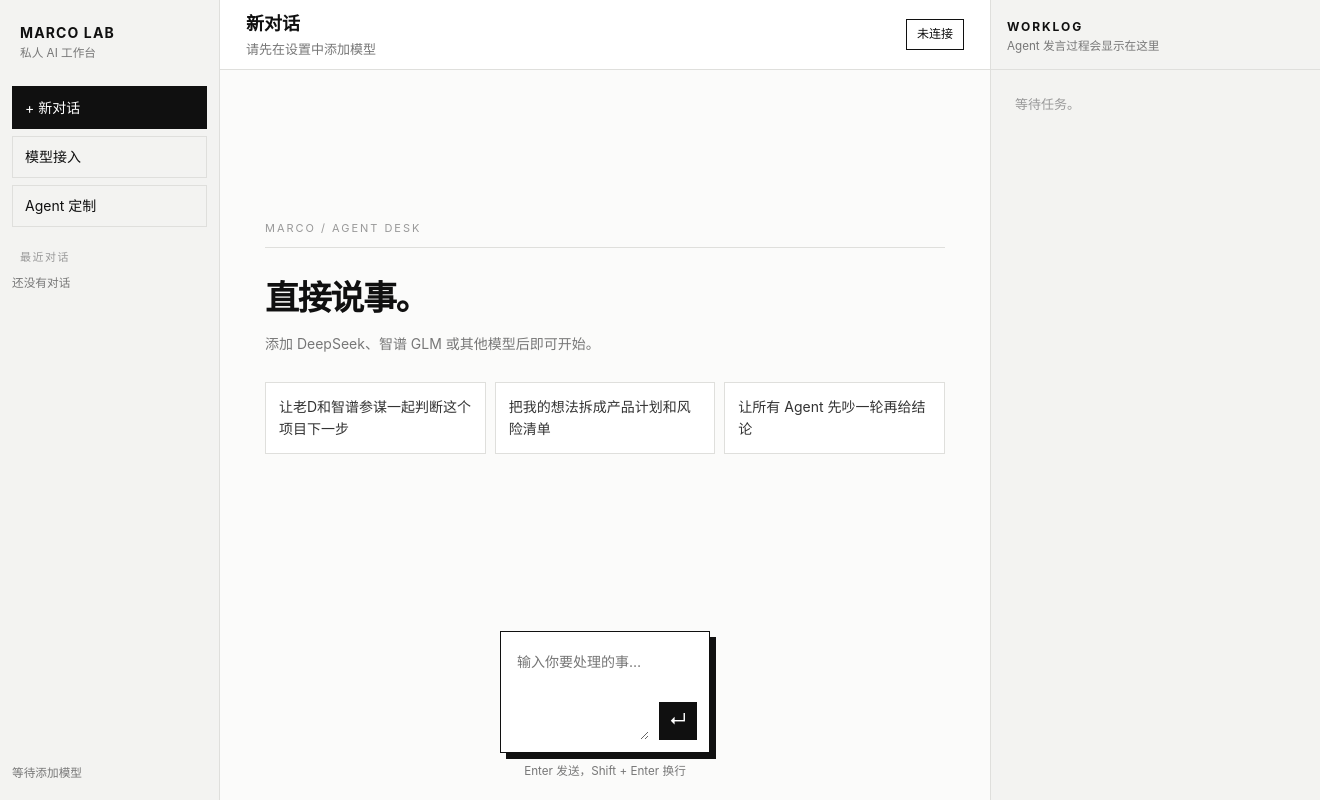
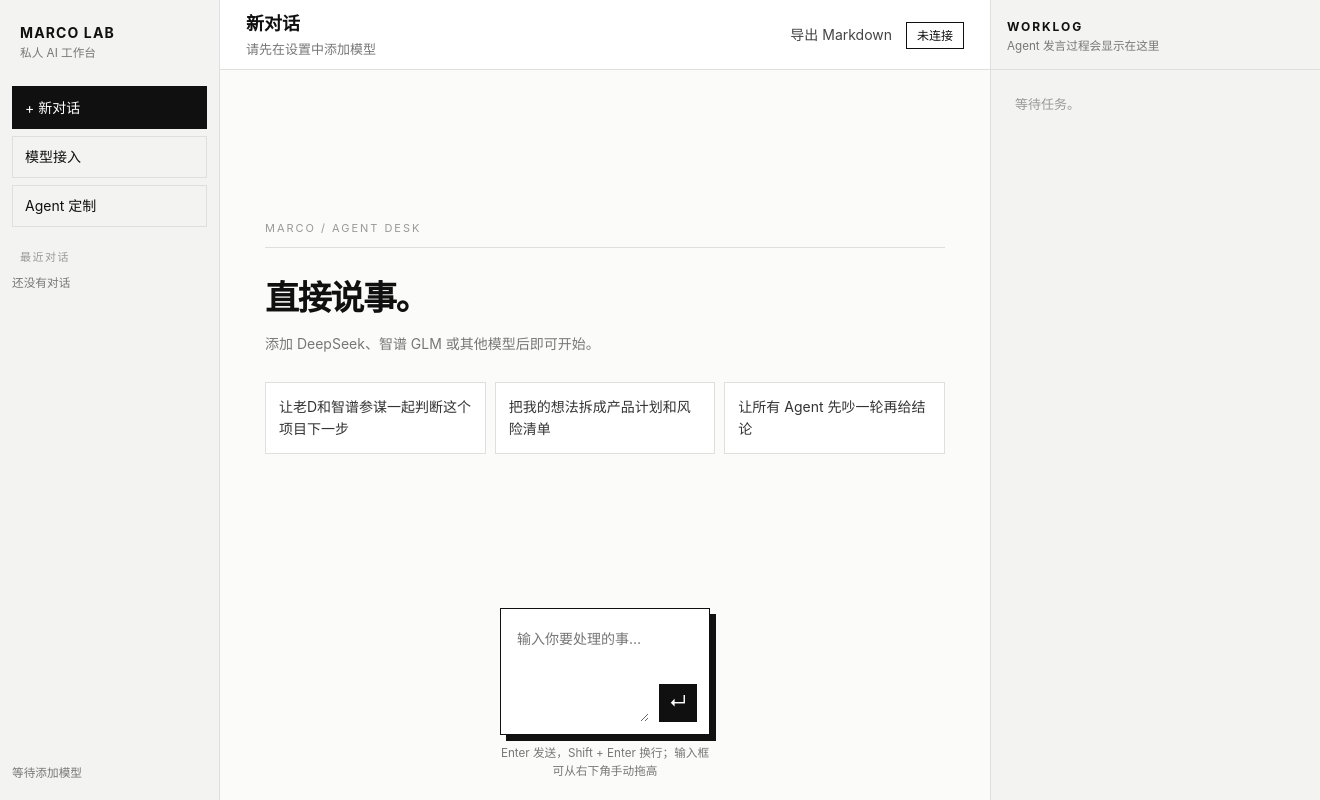
Before and after one commit to yueert1997ai-sys/Team-Agent-Marco, an Electron app: page web/index.html in a window 1320 px wide. Drawn offline with Linux system fonts and the light colour scheme.

Commit message:
feat: add export action and clearer composer affordance

```diff
--- a/web/index.html
+++ b/web/index.html
@@ -25,7 +25,10 @@
     <section id="chatPage" class="page active">
       <header class="topbar">
         <div><h1 id="conversationTitle">新对话</h1><p id="chatStatus">老D 将作为当前总控</p></div>
-        <span id="primaryModelBadge" class="model-badge">老D</span>
+        <div class="top-actions">
+          <button id="exportMarkdownButton" class="text-button" type="button">导出 Markdown</button>
+          <span id="primaryModelBadge" class="model-badge">老D</span>
+        </div>
       </header>
       <div id="messages" class="messages">
         <div id="welcome" class="welcome">
@@ -41,10 +44,10 @@
       </div>
       <div class="composer-wrap">
         <form id="chatForm" class="composer">
-          <textarea id="chatInput" rows="1" placeholder="输入你要处理的事…" autofocus></textarea>
+          <textarea id="chatInput" rows="4" placeholder="输入你要处理的事…" autofocus></textarea>
           <button id="sendButton" type="submit" aria-label="发送">↵</button>
         </form>
-        <small>Enter 发送，Shift + Enter 换行</small>
+        <small>Enter 发送，Shift + Enter 换行；输入框可从右下角手动拖高</small>
       </div>
     </section>
 
@@ -84,7 +87,7 @@
     </section>
 
     <section id="agentsPage" class="page">
-      <header class="topbar"><div><h1>Agent 定制</h1><p>给模型起名字、定性格、写系统提示词。</p></div><button class="text-button backToChatButton">返回</button></header>
+      <header class="topbar"><div><h1>Agent 定制</h1><p>只显示已接入 API 的模型；没有接入的不会出现在这里。</p></div><button class="text-button backToChatButton">返回</button></header>
       <div class="settings-shell">
         <section class="settings-section">
           <h2>你的 Agent 团队</h2>
```
